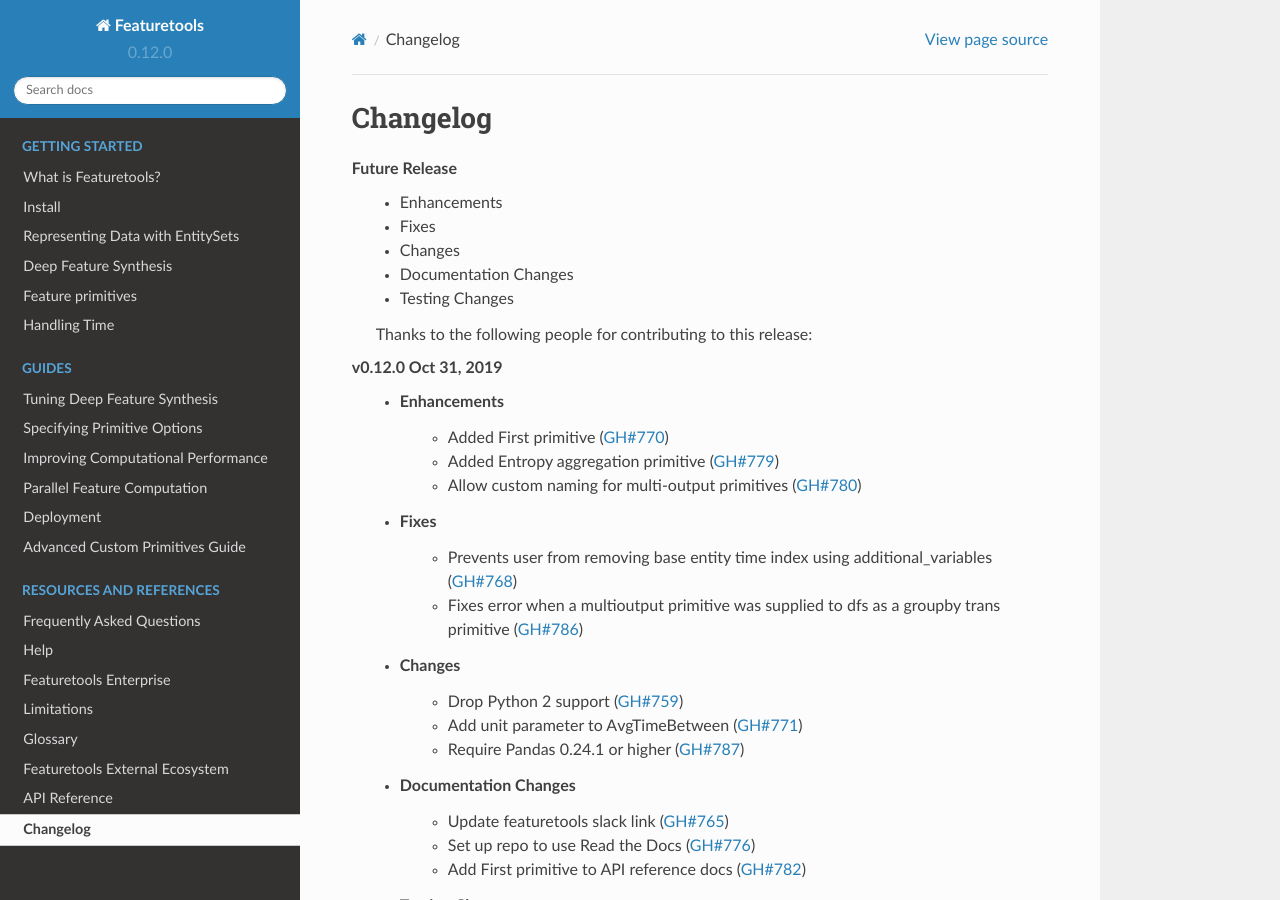
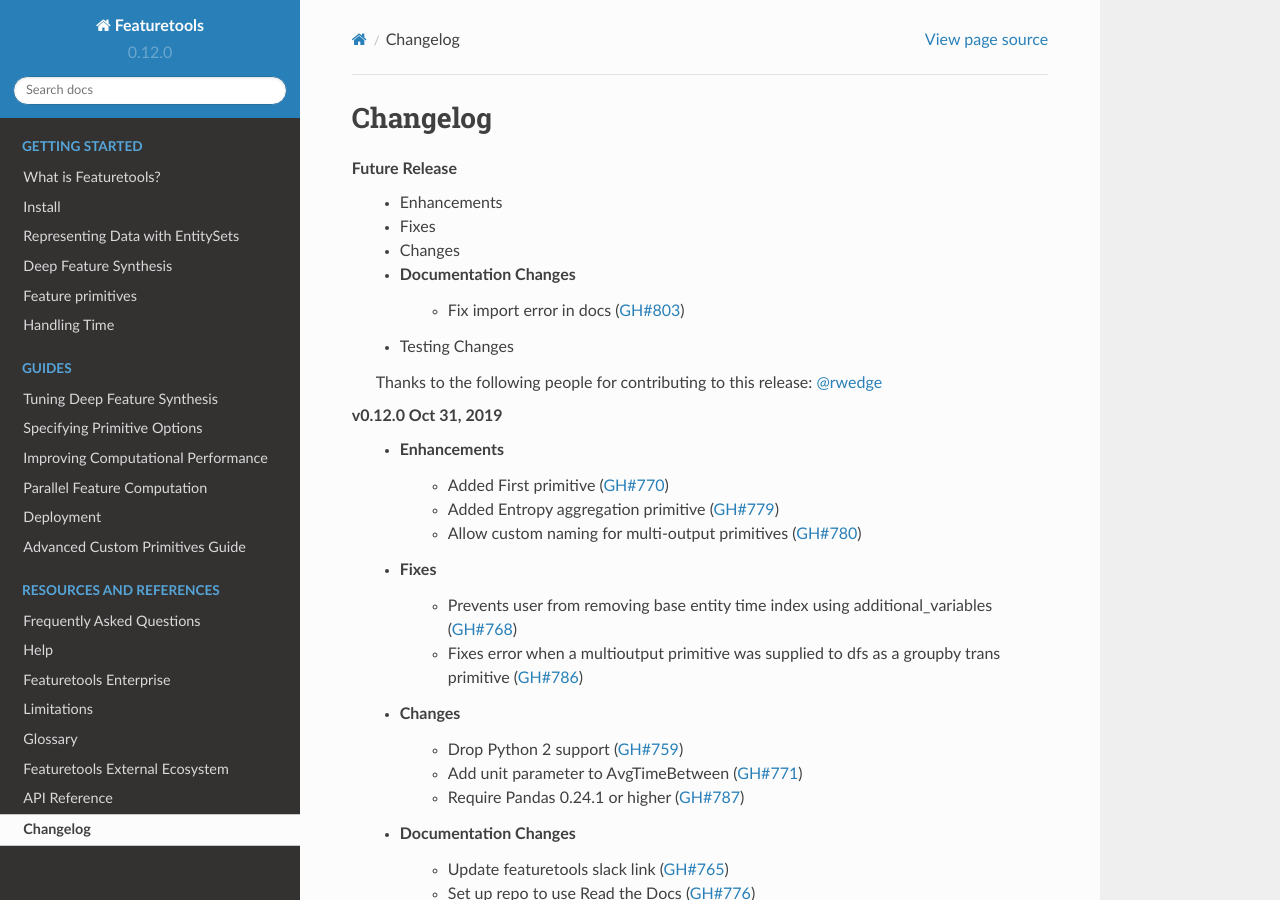
Before and after one commit to alteryx/featuretools, a Sphinx documentation site: the page built from docs/source/changelog.rst, in a window 1280 px wide and 900 px high. Built offline with Sphinx 7.4.7 and the Read the Docs theme 2.0.0, drawn with Linux system fonts in a browser that asks for light colours; pages that are not in the unit, such as notebooks, are missing from menus.

Commit message:
Fix build_docs test (#803)
* add imports that tests the plugin entrypoints

* remove nlp_primitives entrypoint test

* pin python-dateutil

* update changelog

* add bounds for python-dateutil instead of pinning

* remove entrypoint import tests

* Update changelog.rst

```diff
--- a/docs/source/changelog.rst
+++ b/docs/source/changelog.rst
@@ -7,9 +7,11 @@
     * Fixes
     * Changes
     * Documentation Changes
+        * Fix import error in docs (:pr:`803`)
     * Testing Changes
 
     Thanks to the following people for contributing to this release:
+    :user:`rwedge`
 
 **v0.12.0 Oct 31, 2019**
     * Enhancements
--- a/requirements.txt
+++ b/requirements.txt
@@ -1,3 +1,4 @@
+python-dateutil>=2.6.1,<2.8.1
 scipy>=0.13.3
 numpy>=1.13.3
 pandas>=0.24.1
```
